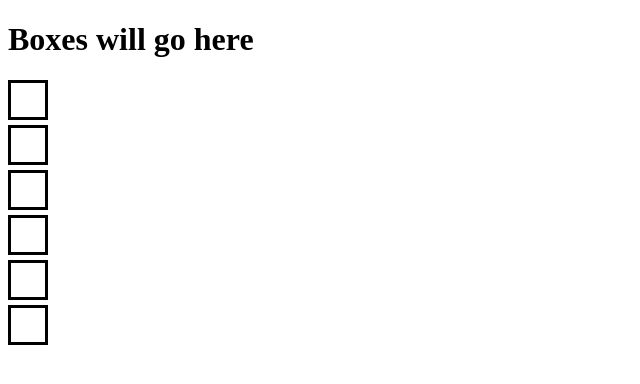
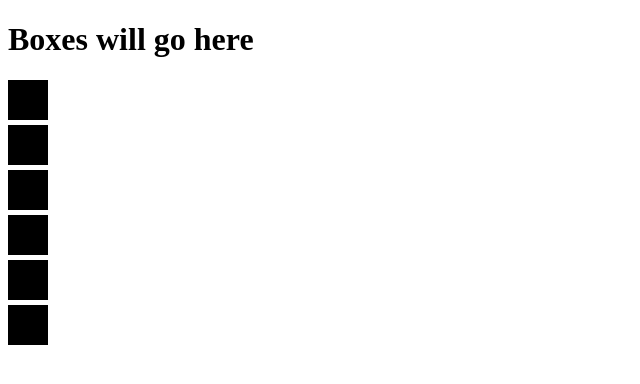
Before and after one commit to LurieK/Scrimba-reactCourse3, a React (Create React App) app: page / in a window 1280 px wide. Shown: the top 384 px of the page, without its empty margins (0-640 px from the left). Built offline with nearby package versions, Linux system fonts and the light colour scheme.

Commit message:
turn squares to black

```diff
--- a/src/App.js
+++ b/src/App.js
@@ -6,9 +6,15 @@ function App(){
 const [boxArray, setboxArray]= React.useState(boxes)
 console.log(boxArray)
 
+const styles = {
+    backgroundColor: "black"
+}
+
 const showBoxes = boxArray.map(box =>
         <div key={box.id}
-        className="boxes">
+        className="boxes"
+        style= {styles}
+        >
         </div>
         )
 
@@ -20,6 +26,12 @@ const showBoxes = boxArray.map(box =>
     )
 }
 export default App
+
+
+
+
+
+
 
 //contact Card Challenge
 // export default function App() {
```
